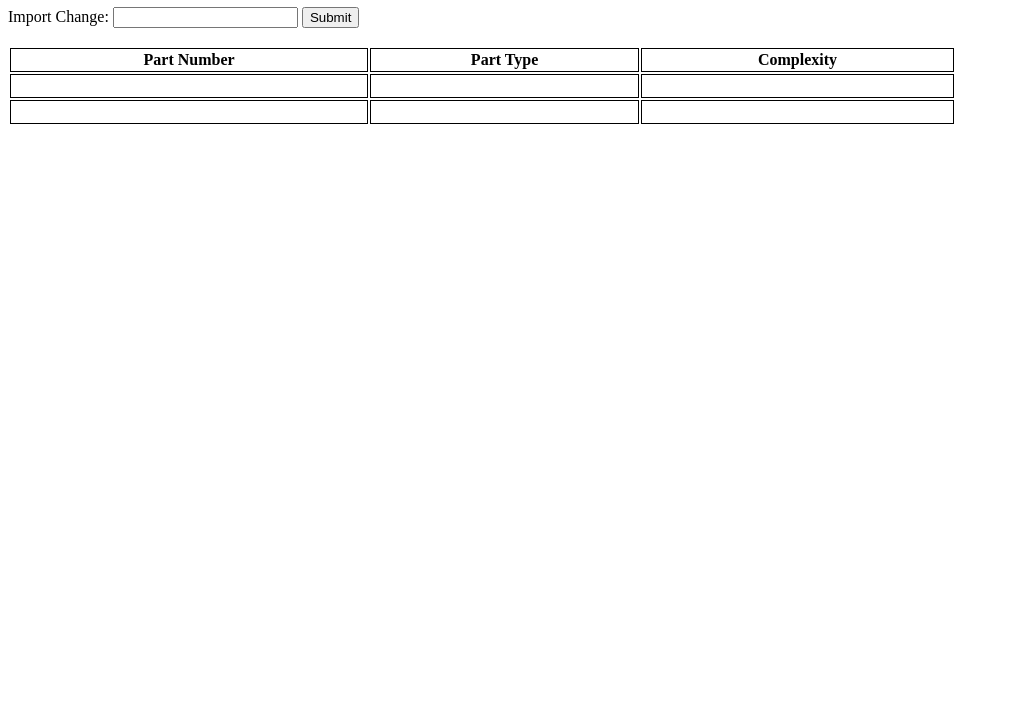
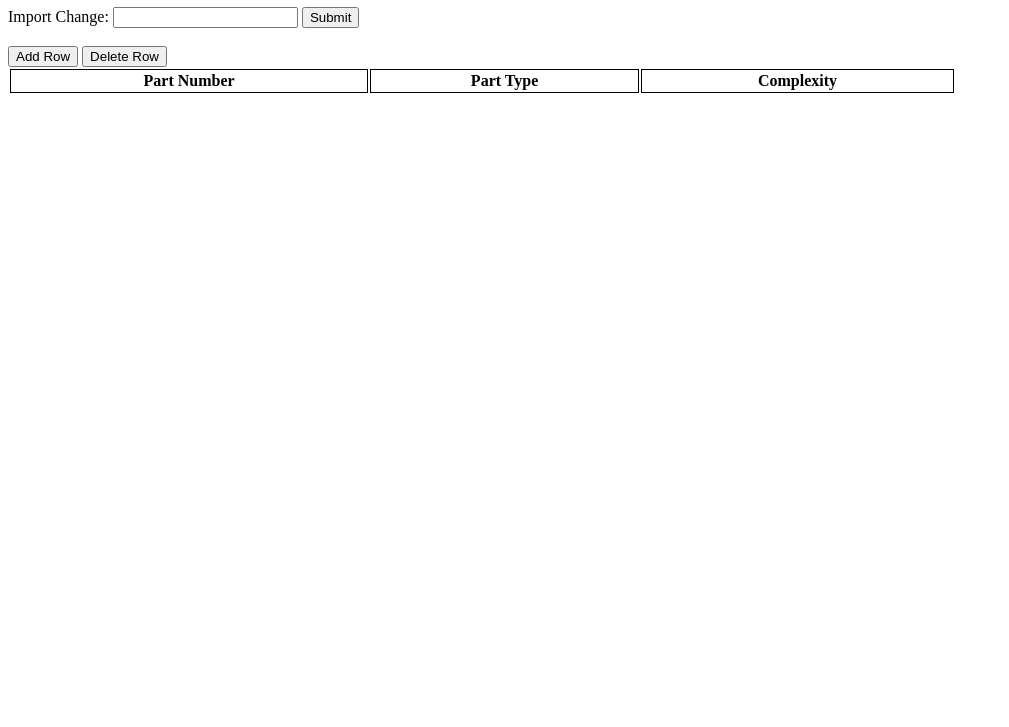
Before and after one commit to brianneas/work-statement-estimator, a website: page client/index.html in a window 1280 px wide. Shown: the part 73-800 px from the top of the page, without its empty margins (0-1009 px from the left). Drawn offline with nearby package versions, Linux system fonts and the light colour scheme.

Commit message:
Added 'add' and 'delete' rows functionality to table

```diff
--- a/client/app.js
+++ b/client/app.js
@@ -0,0 +1,19 @@
+function addRow() {
+   const newRow = $('<tr></tr>')
+   const cellsInRow = 3
+
+   for (i = 0; i < cellsInRow; i++) {
+      const newCell = $('<td></td>')
+      newCell.attr("contenteditable", true)
+      newRow.append(newCell)
+   }
+
+   $("#table").append(newRow)
+}
+
+function deleteRow() {
+   // Ensure that the table headings are never deleted
+   if (($('#table tr').length) > 1) {
+      $('#table tr:last').remove()
+   }
+}
--- a/client/index.html
+++ b/client/index.html
@@ -15,22 +15,16 @@
         <input type="submit" value="Submit">
       </form>
       <br>
-      <table style="width:75%">
+      <div>
+         <button onclick="addRow()">Add Row</button>
+         <button onclick="deleteRow()">Delete Row</button>
+      </div>
+      <table style="width:75%" id="table">
          <tr>
             <th>Part Number</th>
             <th>Part Type</th>
             <th>Complexity</th>
          </tr>
-         <tr>
-            <td contenteditable='true'></td>
-            <td contenteditable='true'></td>
-            <td contenteditable='true'></td>
-         </tr>
-         <tr>
-            <td contenteditable='true'></td>
-            <td contenteditable='true'></td>
-            <td contenteditable='true'></td>
-         </tr>
       </table>
    </body>
 </html>
--- a/client/styles.css
+++ b/client/styles.css
@@ -1,4 +1,5 @@
 th, td {
    height: 20px;
    border: 1px solid black;
+   text-align: center;
 }
--- a/server/server.js
+++ b/server/server.js
@@ -1,8 +1,7 @@
 const sqlite3 = require('sqlite3')
 const express = require('express')
-//const path = require('path')
 
-const db = new sqlite3.Database("../activitiesDB.db")
+const db = new sqlite3.Database("../workStatementDB.db")
 console.log("Successfully opened the database.")
 
 const app = express()
```
Also changed, not shown: 1 other file.
